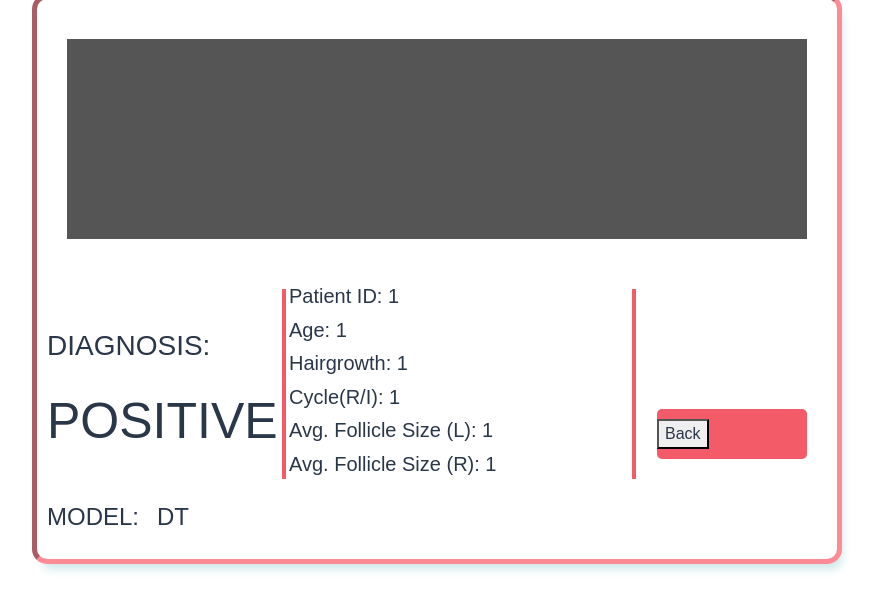
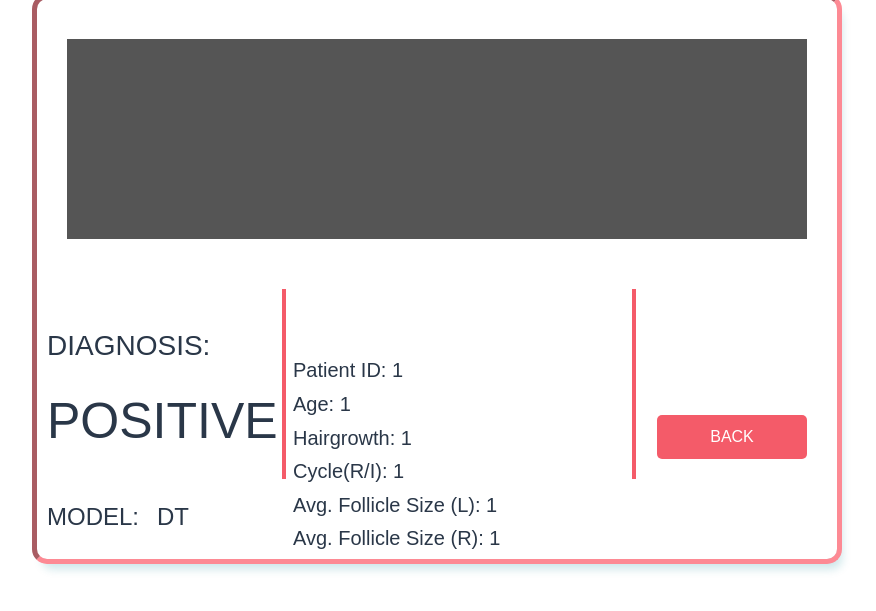
Before and after one commit to Raining-Mens/PCOS-Diagnosing-SVM-DT, a Flask app: page /result in a window 1280 px wide. Shown: the part 121-732 px from the top of the page, without its empty margins (203-1079 px from the left). Run offline with Flask 2, Linux system fonts and the light colour scheme; the visitor is signed in with stand-in values (Sample User, id 1); some libraries are stand-ins or nearby versions.

Commit message:
button css

```diff
--- a/static/stylesheets/results.css
+++ b/static/stylesheets/results.css
@@ -16,31 +16,7 @@
   box-shadow: 5px 10px 10px rgba(2, 128, 144, 0.2);
 }
 
-.login::before, .login::after {
-  content: "";
-  position: absolute;
-  width: 600px;
-  height: 600px;
-  border-top-left-radius: 40%;
-  border-top-right-radius: 45%;
-  border-bottom-left-radius: 35%;
-  border-bottom-right-radius: 40%;
-  z-index: -1;
-}
-
-.input {
-  font-family: "Asap", sans-serif;
-  display: block;
-  border-radius: 5px;
-  font-size: 16px;
-  background: white;
-  width: 100%;
-  border: 0;
-  padding: 10px 10px;
-  margin: 15px -10px;
-}
-
-.button {
+button.buttontable {
   position: absolute;
   right: 30px;
   bottom: 100px;
@@ -59,7 +35,7 @@
   transition: background-color 300ms;
 }
 
-.button:hover {
+button.buttontable:hover {
   background-color: #f24353;
 }
 
@@ -124,8 +100,8 @@
 
 .resulttable {
   font-family: Arial, Helvetica, sans-serif;
-  position: relative;
+  position: absolute;
   line-height: 0.1;
-  bottom: 1%;
-  left: 30%;
+  bottom: 0.1%;
+  left: 32%;
 }
--- a/templates/results.html
+++ b/templates/results.html
@@ -13,8 +13,8 @@
         <div class="bar1"></div>
         <div class="bar2"></div>
 
-        <form class="button" action="/tool" method="POST">
-        <button href="{{ url_for('tool') }}" type="button">Back</button>
+        <form class="buttontable" action="/tool" method="POST">
+        <button class="buttontable" href="{{ url_for('tool') }}">Back</button>
         </form>
 
         <h3>DIAGNOSIS:</h3>
```
